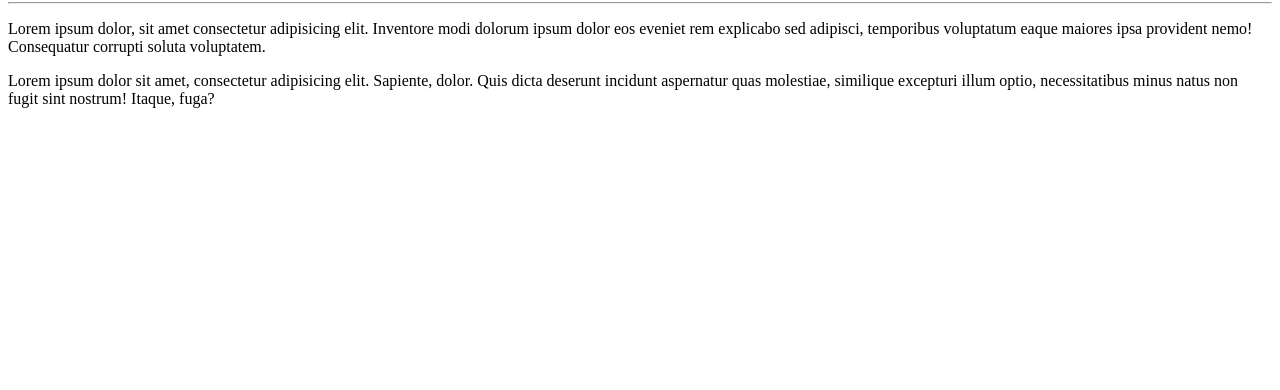
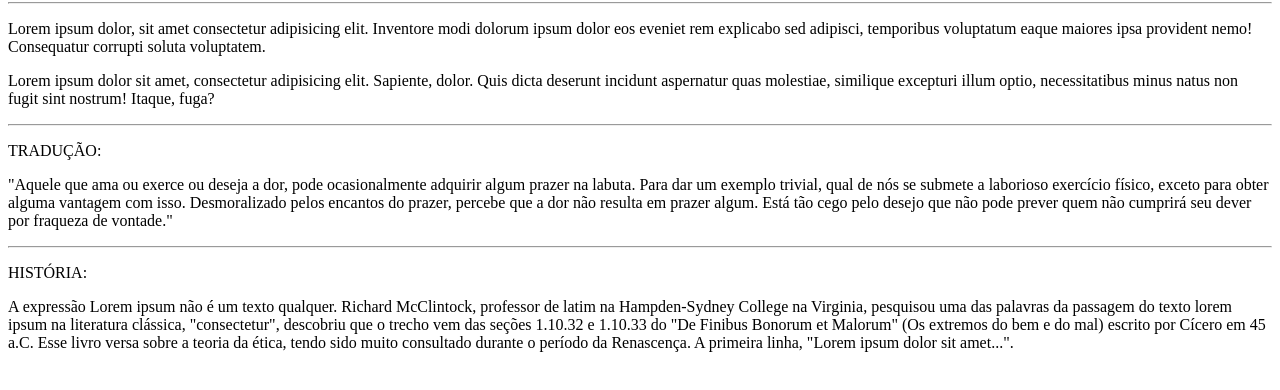
Before and after one commit to ricardobecheli/Ola-Mundo, a plain HTML site: page site-exemplo/index.html in a window 1280 px wide. Shown: the part 78-468 px from the top of the page. Drawn offline with Linux system fonts and the light colour scheme.

Commit message:
Tradução e história IPSUM...

```diff
--- a/site-exemplo/index.html
+++ b/site-exemplo/index.html
@@ -12,5 +12,19 @@
     <p>
         Lorem ipsum dolor sit amet, consectetur adipisicing elit. Sapiente, dolor. Quis dicta deserunt incidunt aspernatur quas molestiae, similique excepturi illum optio, necessitatibus minus natus non fugit sint nostrum! Itaque, fuga?
     </p>
+    <hr>
+    <p>
+        TRADUÇÃO:
+    </p>
+    <P>
+        "Aquele que ama ou exerce ou deseja a dor, pode ocasionalmente adquirir algum prazer na labuta. Para dar um exemplo trivial, qual de nós se submete a laborioso exercício físico, exceto para obter alguma vantagem com isso. Desmoralizado pelos encantos do prazer, percebe que a dor não resulta em prazer algum. Está tão cego pelo desejo que não pode prever quem não cumprirá seu dever por fraqueza de vontade."
+    </P>
+    <hr>
+    <p>
+        HISTÓRIA:
+    </p>
+    <p>
+        A expressão Lorem ipsum não é um texto qualquer. Richard McClintock, professor de latim na Hampden-Sydney College na Virginia, pesquisou uma das palavras da passagem do texto lorem ipsum na literatura clássica, "consectetur", descobriu que o trecho vem das seções 1.10.32 e 1.10.33 do "De Finibus Bonorum et Malorum" (Os extremos do bem e do mal) escrito por Cícero em 45 a.C. Esse livro versa sobre a teoria da ética, tendo sido muito consultado durante o período da Renascença. A primeira linha, "Lorem ipsum dolor sit amet...".
+    </p>
 </body>
 </html>
```
